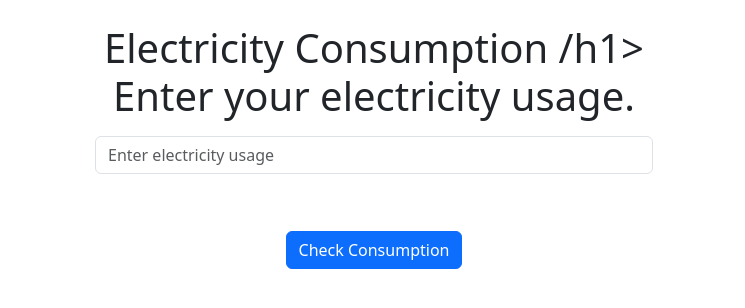
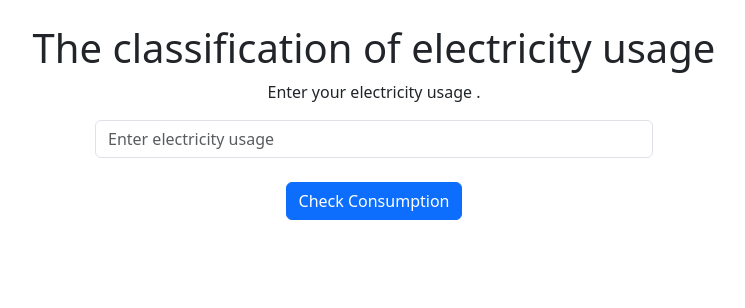
Before and after one commit to RosyDaet/Fv_ICT_9R_Q4_Drill1_Eliana_Daet-, a plain HTML site: page Index.html in a window 1280 px wide. Shown: the whole page, without its empty margins (266-1011 px from the left). Drawn offline with nearby package versions, Linux system fonts and the light colour scheme.

Commit message:
Update Index.html

```diff
--- a/Index.html
+++ b/Index.html
@@ -10,13 +10,15 @@
 <link href="https://cdn.jsdelivr.net/npm/bootstrap@5.3.2/dist/css/bootstrap.min.css" rel="stylesheet">
 
 
+<link rel="stylesheet" href="styles.css">
+
 </head>
 
 <body class="container text-center">
 
-<h1 class="mt-4">Electricity Consumption /h1>
+<h1 class="mt-4">The classification of electricity usage</h1>
 
-<p>Enter your electricity usage.</p>
+<p>Enter your electricity usage .</p>
 
 <input type="number" id="consumption" class="form-control w-50 mx-auto" placeholder="Enter electricity usage">
 
@@ -30,6 +32,10 @@
 
     var consumption = document.getElementById("consumption").value;
 
+
+    consumption = Number(consumption);
+
+    // To check if the user entered a negative number or invalid input
     if (isNaN(consumption) || consumption < 0) {
         alert("Please enter a valid number.");
     }
@@ -42,9 +48,11 @@
         alert("Low Consumption - Normal residential rate.");
     }
 
+
     else if (consumption <= 300) {
         alert("Average Consumption - Typical electricity usage.");
     }
+
 
     else if (consumption <= 500) {
         alert("High Consumption - Higher electricity usage.");
@@ -55,7 +63,6 @@
     }
 
 }
-
 </script>
 
 </body>
```
